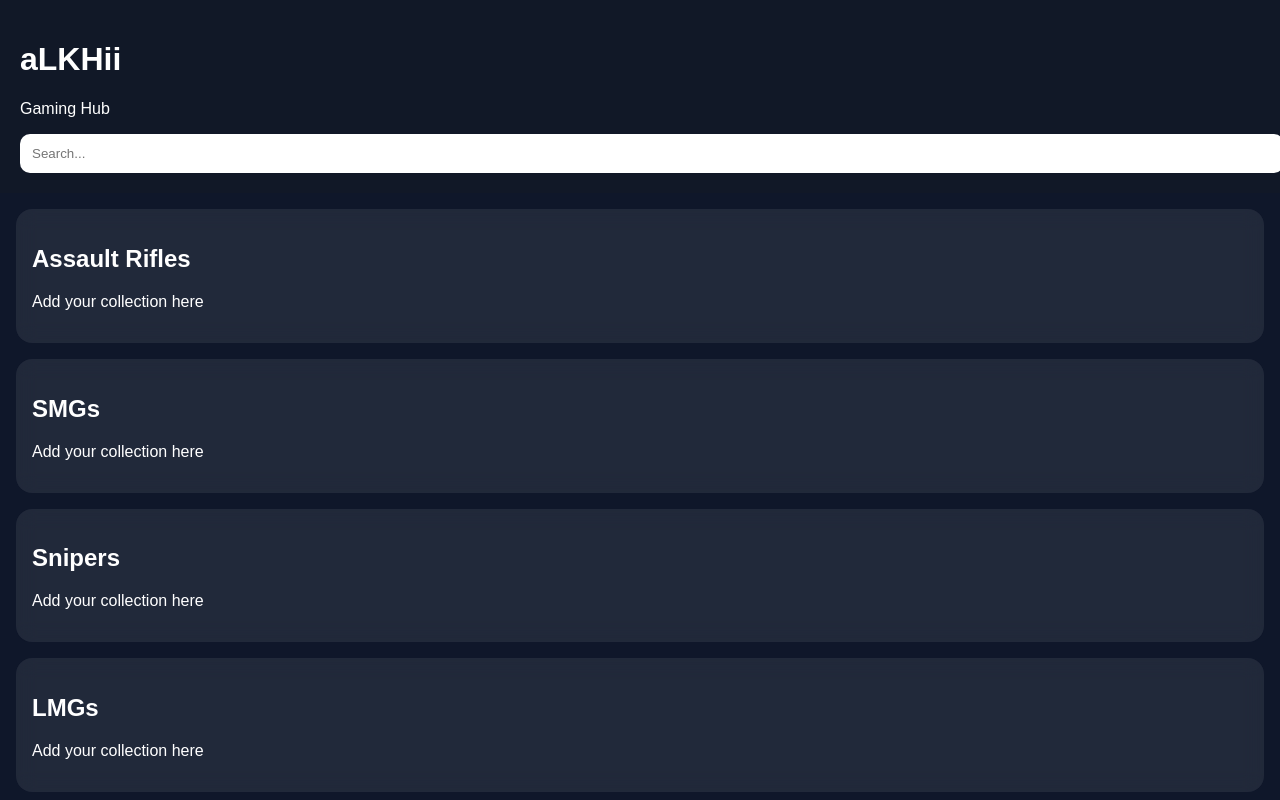
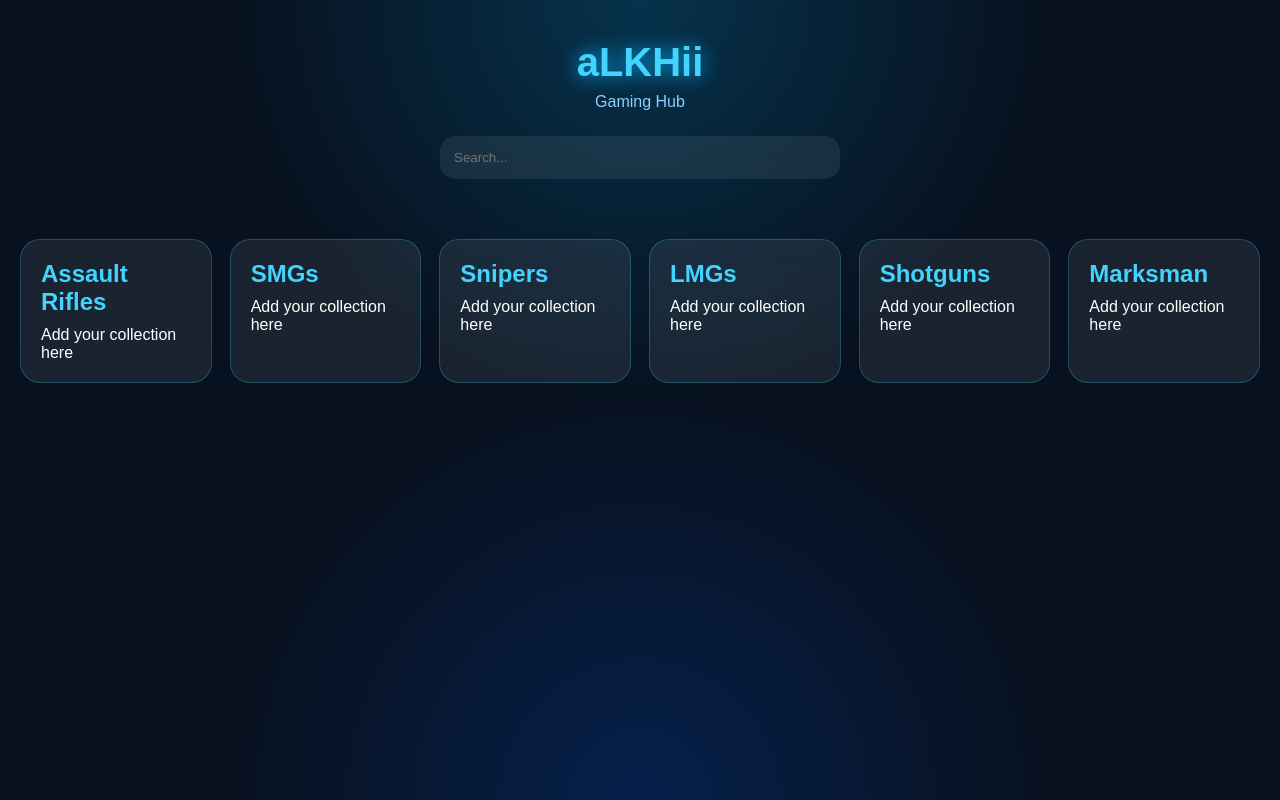
Before and after one commit to aLKHii/codm-loadouts, a plain HTML site: page index.html in a window 1280 px wide. Shown: the top 800 px of the page. Drawn offline with Linux system fonts and the light colour scheme.

Commit message:
Update style.css

```diff
--- a/style.css
+++ b/style.css
@@ -1 +1,77 @@
-body{margin:0;font-family:Arial;background:#0f172a;color:#fff}header{padding:20px;position:sticky;top:0;background:#111827}input{width:100%;padding:12px;border-radius:10px;border:none}.card{margin:16px;padding:16px;border-radius:16px;background:rgba(255,255,255,.08);backdrop-filter:blur(10px)}
+*{
+    margin:0;
+    padding:0;
+    box-sizing:border-box;
+}
+
+body{
+    font-family:Arial,Helvetica,sans-serif;
+    background:#07111f;
+    color:white;
+    overflow-x:hidden;
+}
+
+.background{
+    position:fixed;
+    inset:0;
+    background:
+    radial-gradient(circle at top,#00b7ff33,transparent 40%),
+    radial-gradient(circle at bottom,#005eff33,transparent 40%),
+    #07111f;
+    z-index:-1;
+}
+
+header{
+    text-align:center;
+    padding:40px 20px;
+}
+
+header h1{
+    font-size:40px;
+    color:#42d4ff;
+    text-shadow:0 0 20px #00b7ff;
+}
+
+header p{
+    margin-top:8px;
+    color:#8dcfff;
+}
+
+#search{
+    margin-top:25px;
+    width:100%;
+    max-width:400px;
+    padding:14px;
+    border:none;
+    outline:none;
+    border-radius:15px;
+    background:rgba(255,255,255,.08);
+    color:white;
+    backdrop-filter:blur(15px);
+}
+
+.grid{
+    display:grid;
+    grid-template-columns:repeat(auto-fit,minmax(170px,1fr));
+    gap:18px;
+    padding:20px;
+}
+
+.card{
+    background:rgba(255,255,255,.08);
+    border:1px solid rgba(66,212,255,.25);
+    border-radius:20px;
+    padding:20px;
+    backdrop-filter:blur(18px);
+    transition:.3s;
+}
+
+.card:hover{
+    transform:translateY(-6px);
+    box-shadow:0 0 25px #00b7ff66;
+}
+
+.card h2{
+    color:#42d4ff;
+    margin-bottom:10px;
+}
```
